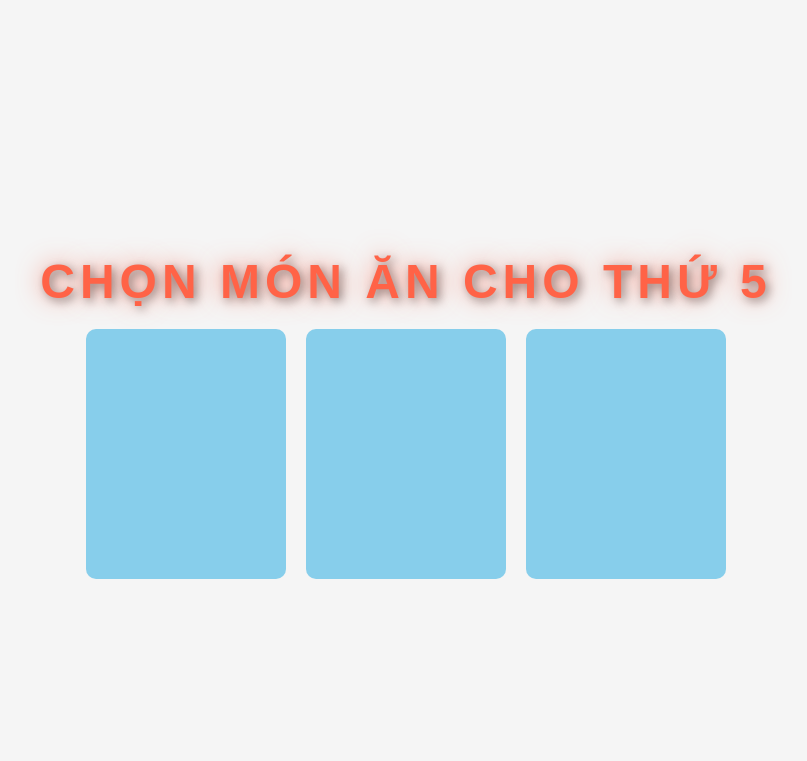
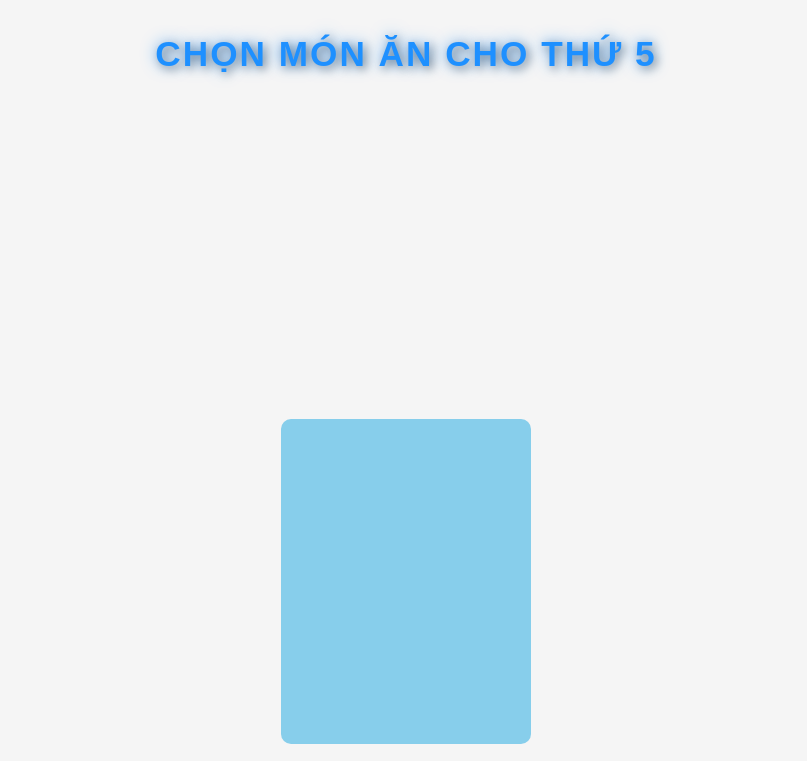
Before and after one commit to NBK111/An-ne, a plain HTML site: page index.html in a window 1280 px wide. Shown: the top 761 px of the page, without its empty margins (234-1041 px from the left). Drawn offline with Linux system fonts and the light colour scheme.

Commit message:
fix screen

```diff
--- a/index.html
+++ b/index.html
@@ -14,47 +14,57 @@
             min-height: 100vh;
             margin: 0;
             background-color: #f5f5f5;
+            padding: 10px; /* Thêm khoảng cách cho các thiết bị nhỏ */
+            box-sizing: border-box;
         }
 
         h1 {
             margin-bottom: 20px;
-            font-size: 3em; /* Tăng kích thước chữ */
-            font-weight: bold; /* Đậm chữ */
-            color: #FF6347; /* Màu sắc nổi bật */
-            text-transform: uppercase; /* Chữ in hoa */
-            letter-spacing: 5px; /* Khoảng cách giữa các chữ */
-            text-shadow: 3px 3px 10px rgba(0, 0, 0, 0.4), 0 0 25px rgba(255, 99, 71, 0.7); /* Bóng đổ mạnh mẽ */
-            transition: transform 0.3s ease-in-out, color 0.3s ease; /* Hiệu ứng thay đổi màu và phóng to */
+            font-size: 2.2em; /* Giảm kích thước chữ cho di động */
+            font-weight: bold;
+            color: #1E90FF;
+            text-transform: uppercase;
+            letter-spacing: 2px;
+            text-shadow: 3px 3px 10px rgba(0, 0, 0, 0.4), 0 0 15px rgba(30, 144, 255, 0.7);
+            transition: transform 0.3s ease-in-out, color 0.3s ease;
+            text-align: center;
         }
 
         h1:hover {
-            transform: scale(1.1); /* Khi di chuột vào, tiêu đề phóng to nhẹ */
-            color: #FFD700; /* Màu vàng khi hover */
+            transform: scale(1.05);
+            color: #4682B4;
         }
 
         .container {
             display: flex;
-            gap: 20px;
+            gap: 10px;
+            flex-direction: column;
+            align-items: center;
+            width: 100%;
         }
 
         .flip-card {
             background-color: transparent;
-            width: 200px;
-            height: 250px;
+            width: 90%; /* Đặt chiều rộng tối đa là 90% của màn hình để hiển thị vừa điện thoại */
+            max-width: 250px; /* Giới hạn chiều rộng tối đa cho các màn hình lớn */
+            height: auto;
             perspective: 1000px;
             cursor: pointer;
-            display: block;
+            margin-bottom: 10px;
         }
+
         .flip-card-inner {
             position: relative;
             width: 100%;
-            height: 100%;
+            padding-top: 130%; /* Tạo tỷ lệ 1:1.3 để thẻ không bị quá cao */
             transition: transform 0.6s;
             transform-style: preserve-3d;
         }
+
         .flip-card.flipped .flip-card-inner {
             transform: rotateY(180deg);
         }
+
         .flip-card-front, .flip-card-back {
             position: absolute;
             width: 100%;
@@ -65,37 +75,39 @@
             display: flex;
             justify-content: center;
             align-items: center;
-            font-size: 1.5em;
+            font-size: 1.2em;
             color: #fff;
             flex-direction: column;
             text-align: center;
         }
+
         .flip-card-back {
             transform: rotateY(180deg);
         }
 
         /* Màu sắc sau khi lật */
-        .ramen .flip-card-front { background-color: #87CEEB; } /* Xanh dương nhạt */
-        .ramen .flip-card-back { background-color: #006400; }  /* Xanh lá đậm */
+        .ramen .flip-card-front { background-color: #87CEEB; }
+        .ramen .flip-card-back { background-color: #006400; }
 
-        .tokpokki .flip-card-front { background-color: #87CEEB; } /* Xanh dương nhạt */
-        .tokpokki .flip-card-back { background-color: #FF6347; } /* Đỏ */
+        .tokpokki .flip-card-front { background-color: #87CEEB; }
+        .tokpokki .flip-card-back { background-color: #FF6347; }
 
-        .ga-ran .flip-card-front { background-color: #87CEEB; } /* Xanh dương nhạt */
-        .ga-ran .flip-card-back { background-color: #800080; } /* Tím */
+        .ga-ran .flip-card-front { background-color: #87CEEB; }
+        .ga-ran .flip-card-back { background-color: #800080; }
 
         /* Nút bấm bo góc */
         .button {
             margin-top: 10px;
-            padding: 10px 20px;
+            padding: 8px 16px;
             border: none;
             border-radius: 20px;
             background-color: #ffffff;
             color: #333;
-            font-size: 1em;
+            font-size: 0.9em;
             cursor: pointer;
             transition: background-color 0.3s;
         }
+
         .button:hover {
             background-color: #e0e0e0;
         }
@@ -103,7 +115,7 @@
         /* Kết quả ngẫu nhiên */
         .random-result {
             margin-top: 10px;
-            font-size: 1.2em;
+            font-size: 1em;
             color: #ffffff;
         }
     </style>
@@ -151,24 +163,19 @@
 
     <script>
         function flipCard(card) {
-            // Lật thẻ hiện tại
             card.classList.toggle("flipped");
         }
 
         function randomDish(event, type) {
-            event.stopPropagation(); // Ngăn không cho thẻ bị lật khi nhấn nút
+            event.stopPropagation();
 
-            // Danh sách món cho từng loại (bao gồm tên và biểu tượng)
             const dishes = {
                 'ramen': ['Eno Ramen 🍜', 'Kimura Ramen 🍜'],
                 'tokpokki': ['Dooki 🔥', 'Spicy 🔥'],
                 'ga-ran': ['Jollibee 🍗', 'Lotte 🍗', 'KFC 🍗']
             };
 
-            // Chọn món ngẫu nhiên
             const randomItem = dishes[type][Math.floor(Math.random() * dishes[type].length)];
-
-            // Cập nhật nội dung của khu vực hiển thị kết quả ngẫu nhiên
             document.getElementById(`${type}-result`).textContent = randomItem;
         }
     </script>
```
